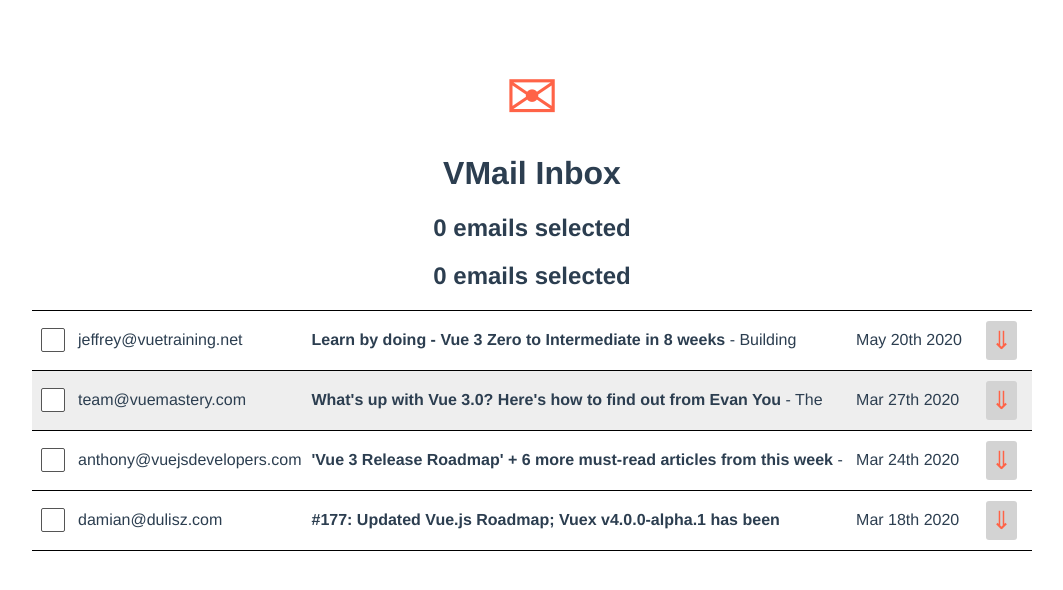
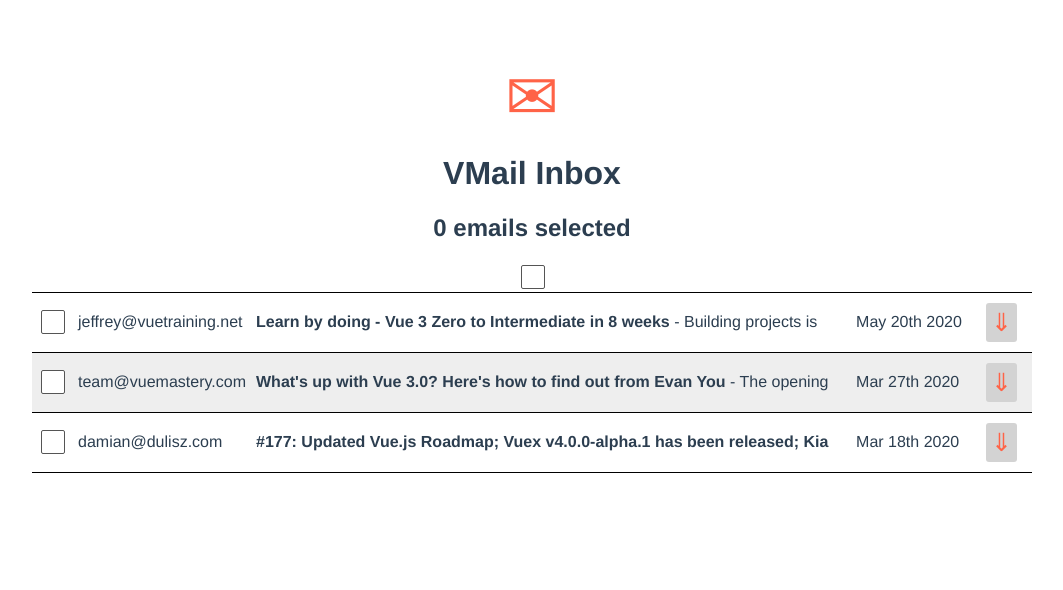
Before and after one commit to andreikurnosov/vue-mailbox, a Vue app: page / in a window 1280 px wide. Shown: the top 590 px of the page, without its empty margins (108-1171 px from the left). Built offline with nearby package versions, Linux system fonts and the light colour scheme; data requests are answered from the project's data file.

Commit message:
selectAll checkbox

```diff
--- a/db.json
+++ b/db.json
@@ -6,7 +6,7 @@
       "subject": "What's up with Vue 3.0? Here's how to find out from Evan You",
       "body": "The opening keynote of VueConf US this year was Evan You (the creator of Vue), giving his State of the Vuenion address. He walked us through the journey of getting Vue 3 from a prototype to a reality the past year. He also dove into Vue's overall growth in the community.",
       "sentAt": "2020-03-27T18:25:43.511Z",
-      "archived":false,
+      "archived": false,
       "read": true
     },
     {
@@ -16,7 +16,7 @@
       "body": "Building projects is one of the most effective ways to learn - and _the_ most effective way _remember_ what you've learned - but it can be frustrating.\n\nThis 8-week course takes the pain out of 'learning by doing'.\n\nEach week we give you\n\n* a project that will grow your skills without overwhelming you\n* links to hand-picked resources, such as Vue Mastery videos, that share the knowledge you'll need for the project (no more useless rabbit holes)\n* answers to any and all questions you have while working\n* feedback on your completed code (so you're only learning good habits)\n\nOur instructors are standing by to answer your questions.\n\nReady to learn?",
       "sentAt": "2020-05-20T18:25:43.511Z",
       "read": false,
-      "archived":false
+      "archived": false
     },
     {
       "id": 3,
@@ -24,7 +24,7 @@
       "subject": "#177: Updated Vue.js Roadmap; Vuex v4.0.0-alpha.1 has been released; Kia King Ishii join the core team; Nuxt v2.12 released; Videos from Vue.js Amsterdam 2020 are here!",
       "body": "First of all, lets congratulate Kia King Ishii on joining the Vue.js core team! 🎉 He has been doing an incredible job building vuex-orm and will now focus on working on the next versions of Vuex.\n\nSpeaking of which – Vuex v4.0.0-alpha.1 has just been released! This is the version of Vuex that will work with Vue 3.0 but keep the familiar API you know from the current version.",
       "sentAt": "2020-03-18T18:25:43.511Z",
-      "archived":false,
+      "archived": false,
       "read": false
     },
     {
@@ -33,7 +33,7 @@
       "subject": "'Vue 3 Release Roadmap' + 6 more must-read articles from this week",
       "body": "Newsletter Issue #161",
       "sentAt": "2020-03-24T18:25:43.511Z",
-      "archived":false,
+      "archived": true,
       "read": false
     }
   ]
--- /dev/null
+++ b/src/components/BulkActionBar.vue
@@ -0,0 +1,50 @@
+<template>
+  <div>
+    <input
+      type="checkbox"
+      name=""
+      id=""
+      :checked="allEmailsSelected"
+      :class="[someEmailsSelected ? 'partial-check' : '']"
+      @click="bulkSelect"
+    />
+  </div>
+</template>
+
+<script>
+import useEmailSelection from '../composables/use-email-selection.js'
+import { computed } from 'vue'
+
+export default {
+  props: {
+    emails: {
+      type: Array,
+      required: true
+    }
+  },
+  setup(props) {
+    let emailSelection = useEmailSelection()
+    let numberSelected = computed(() => emailSelection.emails.size)
+    let numberEmails = props.emails.length
+    let allEmailsSelected = computed(() => numberSelected.value === numberEmails)
+    let someEmailsSelected = computed(() => {
+      return numberSelected.value > 0 && numberSelected.value < numberEmails
+    })
+    let bulkSelect = function() {
+      if (allEmailsSelected.value) {
+        emailSelection.clear()
+      } else {
+        emailSelection.addMultiple(props.emails)
+      }
+    }
+
+    return {
+      allEmailsSelected,
+      someEmailsSelected,
+      bulkSelect
+    }
+  }
+}
+</script>
+
+<style lang="scss" scoped></style>
--- a/src/components/MailTable.vue
+++ b/src/components/MailTable.vue
@@ -1,5 +1,5 @@
 <template>
-  <h2>{{ emailSelection.emails.size }} emails selected</h2>
+<bulk-action-bar :emails="unarchivedEmails"  />
   <table class="mail-table">
     <tbody>
       <tr
@@ -11,7 +11,7 @@
           <input
             type="checkbox"
             @click="emailSelection.toggle(email)"
-            :selected="emailSelection.emails.has(email)"
+            :checked="emailSelection.emails.has(email)"
           />
         </td>
         <td @click="openEmail(email)">{{ email.from }}</td>
@@ -37,12 +37,15 @@
 import { computed, reactive, ref } from 'vue'
 import MailView from './MailView.vue'
 import ModalView from './ModalView.vue'
-import useEmailSelection from '../composables/use-email-selection.js'
+import useEmailSelection from '../composables/use-email-selection'
+import BulkActionBar from '@/components/BulkActionBar.vue'
 
 export default {
   components: {
     MailView,
-    ModalView
+    ModalView,
+    BulkActionBar,
+    BulkActionBar
   },
 
   async setup() {
--- a/src/composables/use-email-selection.js
+++ b/src/composables/use-email-selection.js
@@ -11,9 +11,21 @@
     }
   }
 
+  let clear = () => {
+    emails.clear()
+  }
+
+  let addMultiple = newEmails => {
+    newEmails.forEach(email => {
+      emails.add(email)
+    })
+  }
+
   return {
     emails,
-    toggle
+    toggle,
+    clear,
+    addMultiple
   }
 }
 
```
